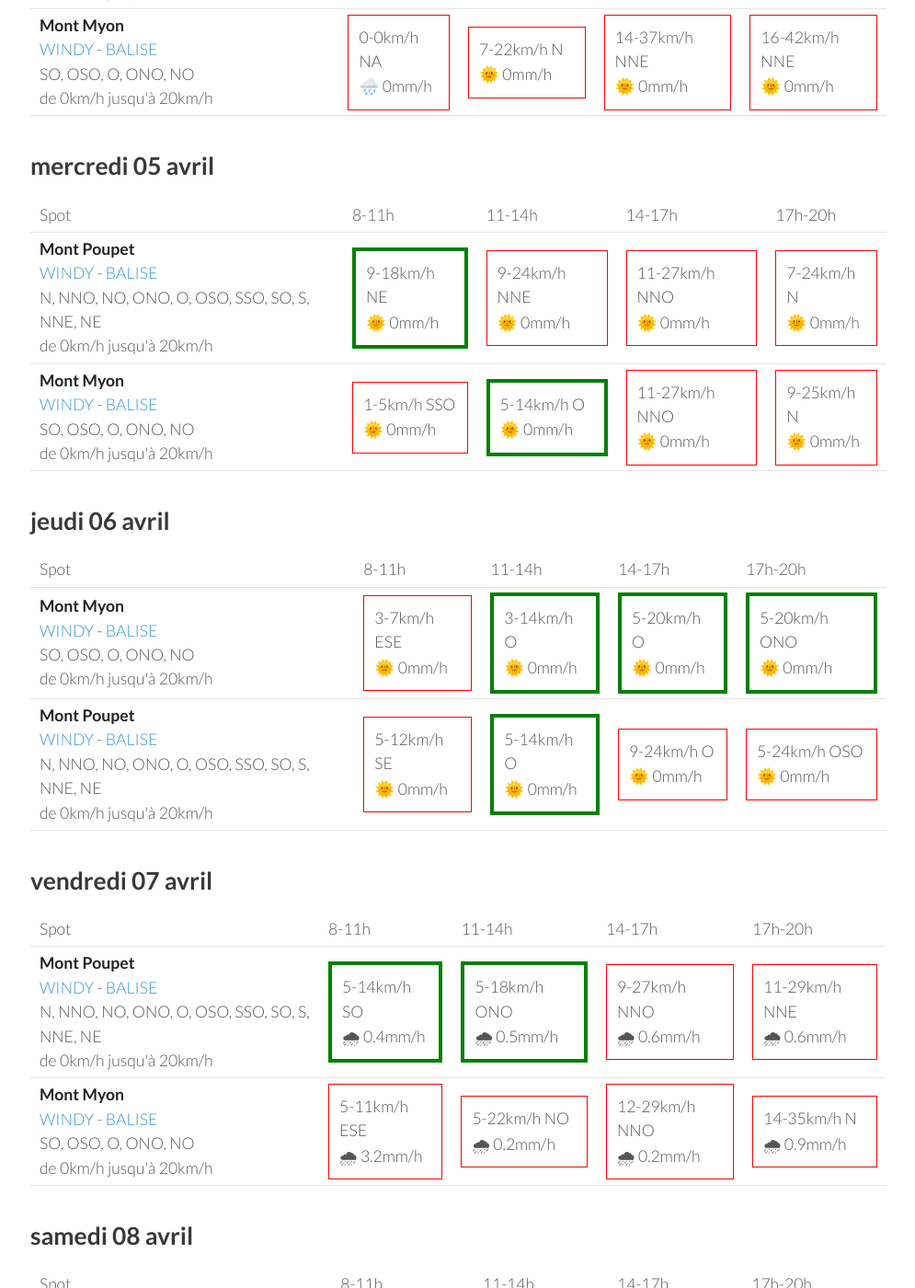
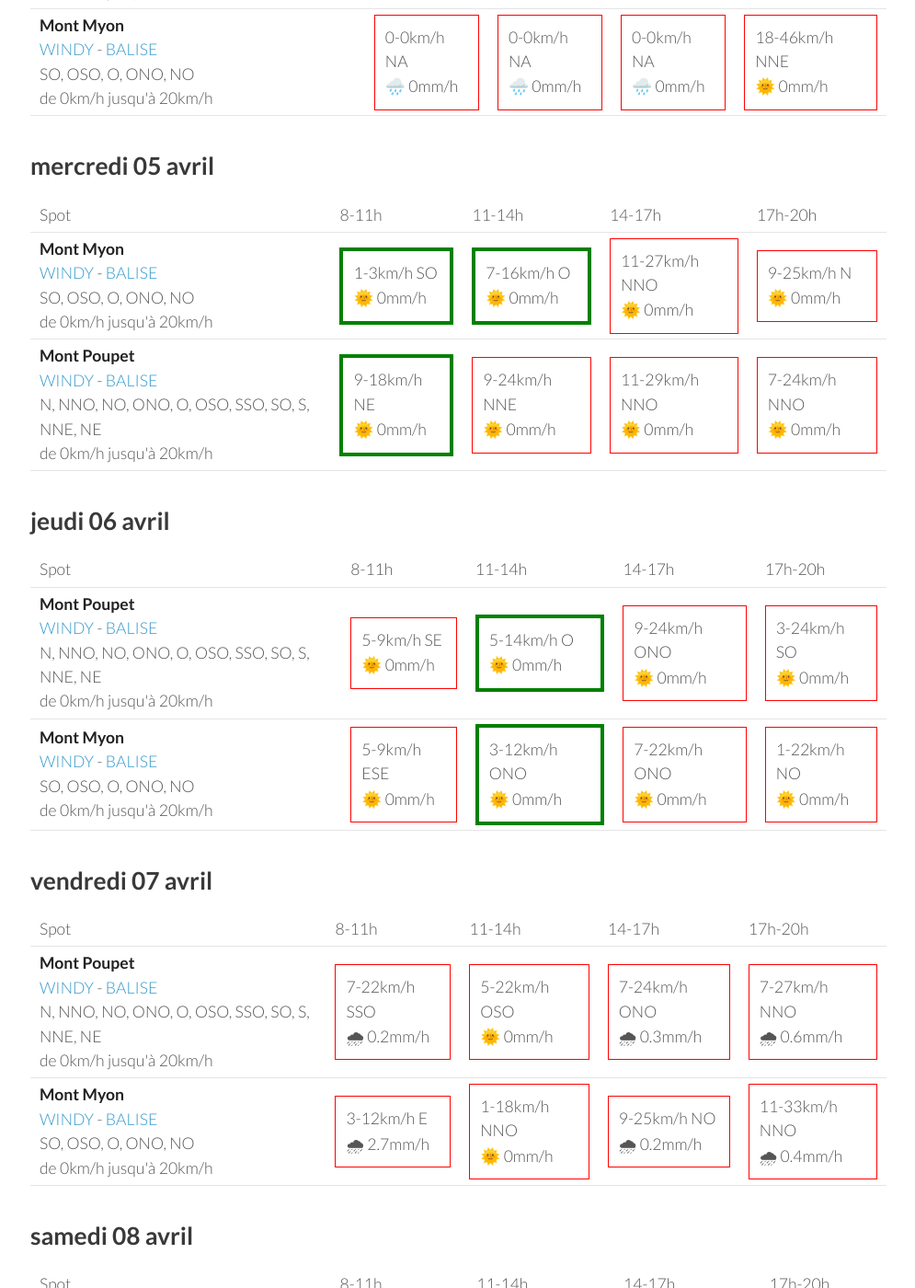
Before and after one commit to parapente-dans-le-nord/parapente-dans-le-nord.github.io, a Jekyll site: the page built from jura.markdown, in a window 1280 px wide and 1400 px high, scrolled down 500 px. Shown: the whole window at 92% size, without its empty margins (25-1020 px from the left). Built offline with Jekyll 4.4.1, drawn with Linux system fonts in a browser that asks for light colours; some of the changed text lies outside the part shown.

Commit message:
update index.markdown

```diff
--- a/jura.markdown
+++ b/jura.markdown
@@ -25,18 +25,18 @@ page mise à jour le mardi 04 avril 13:20
         <td><strong>Mont Poupet</strong><br><a href="https://windy.com/46.970/5.876?46.541,5.876,8">WINDY</a> - <span class=""><a href="http://www.balisemeteo.com/balise.php?idBalise=92">BALISE</a> </span><br> <span class="vent-favorable">N, NNO, NO, ONO, O, OSO, SSO, SO, S, NNE, NE</span><br><span class="force-vent">de 0km/h jusqu'à 20km/h</span> </td>
 
             <td><div class="not-flyable"><p>0-0km/h NA</p><p>🌧️ 0mm/h</p></div></td>
-            <td><div class="not-flyable"><p>14-38km/h NE</p><p>🌞 0mm/h</p></div></td>
-            <td><div class="not-flyable"><p>16-42km/h NE</p><p>🌞 0mm/h</p></div></td>
-            <td><div class="not-flyable"><p>16-42km/h NNE</p><p>🌞 0mm/h</p></div></td>
+            <td><div class="not-flyable"><p>0-0km/h NA</p><p>🌧️ 0mm/h</p></div></td>
+            <td><div class="not-flyable"><p>0-0km/h NA</p><p>🌧️ 0mm/h</p></div></td>
+            <td><div class="not-flyable"><p>16-44km/h NE</p><p>🌞 0mm/h</p></div></td>
 
     </tr>
 <tr>
         <td><strong>Mont Myon</strong><br><a href="https://windy.com/46.331/5.397?45.898,5.394,8,m:eWoagj8">WINDY</a> - <span class=""><a href="http://www.balisemeteo.com/balise.php?idBalise=70">BALISE</a> </span><br> <span class="vent-favorable">SO, OSO, O, ONO, NO</span><br><span class="force-vent">de 0km/h jusqu'à 20km/h</span> </td>
 
             <td><div class="not-flyable"><p>0-0km/h NA</p><p>🌧️ 0mm/h</p></div></td>
-            <td><div class="not-flyable"><p>7-22km/h N</p><p>🌞 0mm/h</p></div></td>
-            <td><div class="not-flyable"><p>14-37km/h NNE</p><p>🌞 0mm/h</p></div></td>
-            <td><div class="not-flyable"><p>16-42km/h NNE</p><p>🌞 0mm/h</p></div></td>
+            <td><div class="not-flyable"><p>0-0km/h NA</p><p>🌧️ 0mm/h</p></div></td>
+            <td><div class="not-flyable"><p>0-0km/h NA</p><p>🌧️ 0mm/h</p></div></td>
+            <td><div class="not-flyable"><p>18-46km/h NNE</p><p>🌞 0mm/h</p></div></td>
 
     </tr>
 
@@ -56,22 +56,22 @@ page mise à jour le mardi 04 avril 13:20
       <td>17h-20h</td>
     </tr>
 <tr>
+        <td><strong>Mont Myon</strong><br><a href="https://windy.com/46.331/5.397?45.898,5.394,8,m:eWoagj8">WINDY</a> - <span class=""><a href="http://www.balisemeteo.com/balise.php?idBalise=70">BALISE</a> </span><br> <span class="vent-favorable">SO, OSO, O, ONO, NO</span><br><span class="force-vent">de 0km/h jusqu'à 20km/h</span> </td>
+
+            <td><div class="flyable"><p>1-3km/h SO</p><p>🌞 0mm/h</p></div></td>
+            <td><div class="flyable"><p>7-16km/h O</p><p>🌞 0mm/h</p></div></td>
+            <td><div class="not-flyable"><p>11-27km/h NNO</p><p>🌞 0mm/h</p></div></td>
+            <td><div class="not-flyable"><p>9-25km/h N</p><p>🌞 0mm/h</p></div></td>
+
+
+    </tr>
+<tr>
         <td><strong>Mont Poupet</strong><br><a href="https://windy.com/46.970/5.876?46.541,5.876,8">WINDY</a> - <span class=""><a href="http://www.balisemeteo.com/balise.php?idBalise=92">BALISE</a> </span><br> <span class="vent-favorable">N, NNO, NO, ONO, O, OSO, SSO, SO, S, NNE, NE</span><br><span class="force-vent">de 0km/h jusqu'à 20km/h</span> </td>
 
             <td><div class="flyable"><p>9-18km/h NE</p><p>🌞 0mm/h</p></div></td>
             <td><div class="not-flyable"><p>9-24km/h NNE</p><p>🌞 0mm/h</p></div></td>
-            <td><div class="not-flyable"><p>11-27km/h NNO</p><p>🌞 0mm/h</p></div></td>
-            <td><div class="not-flyable"><p>7-24km/h N</p><p>🌞 0mm/h</p></div></td>
-
-
-    </tr>
-<tr>
-        <td><strong>Mont Myon</strong><br><a href="https://windy.com/46.331/5.397?45.898,5.394,8,m:eWoagj8">WINDY</a> - <span class=""><a href="http://www.balisemeteo.com/balise.php?idBalise=70">BALISE</a> </span><br> <span class="vent-favorable">SO, OSO, O, ONO, NO</span><br><span class="force-vent">de 0km/h jusqu'à 20km/h</span> </td>
-
-            <td><div class="not-flyable"><p>1-5km/h SSO</p><p>🌞 0mm/h</p></div></td>
-            <td><div class="flyable"><p>5-14km/h O</p><p>🌞 0mm/h</p></div></td>
-            <td><div class="not-flyable"><p>11-27km/h NNO</p><p>🌞 0mm/h</p></div></td>
-            <td><div class="not-flyable"><p>9-25km/h N</p><p>🌞 0mm/h</p></div></td>
+            <td><div class="not-flyable"><p>11-29km/h NNO</p><p>🌞 0mm/h</p></div></td>
+            <td><div class="not-flyable"><p>7-24km/h NNO</p><p>🌞 0mm/h</p></div></td>
 
 
     </tr>
@@ -92,22 +92,22 @@ page mise à jour le mardi 04 avril 13:20
       <td>17h-20h</td>
     </tr>
 <tr>
-        <td><strong>Mont Myon</strong><br><a href="https://windy.com/46.331/5.397?45.898,5.394,8,m:eWoagj8">WINDY</a> - <span class=""><a href="http://www.balisemeteo.com/balise.php?idBalise=70">BALISE</a> </span><br> <span class="vent-favorable">SO, OSO, O, ONO, NO</span><br><span class="force-vent">de 0km/h jusqu'à 20km/h</span> </td>
+        <td><strong>Mont Poupet</strong><br><a href="https://windy.com/46.970/5.876?46.541,5.876,8">WINDY</a> - <span class=""><a href="http://www.balisemeteo.com/balise.php?idBalise=92">BALISE</a> </span><br> <span class="vent-favorable">N, NNO, NO, ONO, O, OSO, SSO, SO, S, NNE, NE</span><br><span class="force-vent">de 0km/h jusqu'à 20km/h</span> </td>
 
-            <td><div class="not-flyable"><p>3-7km/h ESE</p><p>🌞 0mm/h</p></div></td>
-            <td><div class="flyable"><p>3-14km/h O</p><p>🌞 0mm/h</p></div></td>
-            <td><div class="flyable"><p>5-20km/h O</p><p>🌞 0mm/h</p></div></td>
-            <td><div class="flyable"><p>5-20km/h ONO</p><p>🌞 0mm/h</p></div></td>
+            <td><div class="not-flyable"><p>5-9km/h SE</p><p>🌞 0mm/h</p></div></td>
+            <td><div class="flyable"><p>5-14km/h O</p><p>🌞 0mm/h</p></div></td>
+            <td><div class="not-flyable"><p>9-24km/h ONO</p><p>🌞 0mm/h</p></div></td>
+            <td><div class="not-flyable"><p>3-24km/h SO</p><p>🌞 0mm/h</p></div></td>
 
 
     </tr>
 <tr>
-        <td><strong>Mont Poupet</strong><br><a href="https://windy.com/46.970/5.876?46.541,5.876,8">WINDY</a> - <span class=""><a href="http://www.balisemeteo.com/balise.php?idBalise=92">BALISE</a> </span><br> <span class="vent-favorable">N, NNO, NO, ONO, O, OSO, SSO, SO, S, NNE, NE</span><br><span class="force-vent">de 0km/h jusqu'à 20km/h</span> </td>
+        <td><strong>Mont Myon</strong><br><a href="https://windy.com/46.331/5.397?45.898,5.394,8,m:eWoagj8">WINDY</a> - <span class=""><a href="http://www.balisemeteo.com/balise.php?idBalise=70">BALISE</a> </span><br> <span class="vent-favorable">SO, OSO, O, ONO, NO</span><br><span class="force-vent">de 0km/h jusqu'à 20km/h</span> </td>
 
-            <td><div class="not-flyable"><p>5-12km/h SE</p><p>🌞 0mm/h</p></div></td>
-            <td><div class="flyable"><p>5-14km/h O</p><p>🌞 0mm/h</p></div></td>
-            <td><div class="not-flyable"><p>9-24km/h O</p><p>🌞 0mm/h</p></div></td>
-            <td><div class="not-flyable"><p>5-24km/h OSO</p><p>🌞 0mm/h</p></div></td>
+            <td><div class="not-flyable"><p>5-9km/h ESE</p><p>🌞 0mm/h</p></div></td>
+            <td><div class="flyable"><p>3-12km/h ONO</p><p>🌞 0mm/h</p></div></td>
+            <td><div class="not-flyable"><p>7-22km/h ONO</p><p>🌞 0mm/h</p></div></td>
+            <td><div class="not-flyable"><p>1-22km/h NO</p><p>🌞 0mm/h</p></div></td>
 
 
     </tr>
@@ -130,20 +130,20 @@ page mise à jour le mardi 04 avril 13:20
 <tr>
         <td><strong>Mont Poupet</strong><br><a href="https://windy.com/46.970/5.876?46.541,5.876,8">WINDY</a> - <span class=""><a href="http://www.balisemeteo.com/balise.php?idBalise=92">BALISE</a> </span><br> <span class="vent-favorable">N, NNO, NO, ONO, O, OSO, SSO, SO, S, NNE, NE</span><br><span class="force-vent">de 0km/h jusqu'à 20km/h</span> </td>
 
-            <td><div class="flyable"><p>5-14km/h SO</p><p>🌧 0.4mm/h</p></div></td>
-            <td><div class="flyable"><p>5-18km/h ONO</p><p>🌧 0.5mm/h</p></div></td>
-            <td><div class="not-flyable"><p>9-27km/h NNO</p><p>🌧 0.6mm/h</p></div></td>
-            <td><div class="not-flyable"><p>11-29km/h NNE</p><p>🌧 0.6mm/h</p></div></td>
+            <td><div class="not-flyable"><p>7-22km/h SSO</p><p>🌧 0.2mm/h</p></div></td>
+            <td><div class="not-flyable"><p>5-22km/h OSO</p><p>🌞 0mm/h</p></div></td>
+            <td><div class="not-flyable"><p>7-24km/h ONO</p><p>🌧 0.3mm/h</p></div></td>
+            <td><div class="not-flyable"><p>7-27km/h NNO</p><p>🌧 0.6mm/h</p></div></td>
 
 
     </tr>
 <tr>
         <td><strong>Mont Myon</strong><br><a href="https://windy.com/46.331/5.397?45.898,5.394,8,m:eWoagj8">WINDY</a> - <span class=""><a href="http://www.balisemeteo.com/balise.php?idBalise=70">BALISE</a> </span><br> <span class="vent-favorable">SO, OSO, O, ONO, NO</span><br><span class="force-vent">de 0km/h jusqu'à 20km/h</span> </td>
 
-            <td><div class="not-flyable"><p>5-11km/h ESE</p><p>🌧 3.2mm/h</p></div></td>
-            <td><div class="not-flyable"><p>5-22km/h NO</p><p>🌧 0.2mm/h</p></div></td>
-            <td><div class="not-flyable"><p>12-29km/h NNO</p><p>🌧 0.2mm/h</p></div></td>
-            <td><div class="not-flyable"><p>14-35km/h N</p><p>🌧 0.9mm/h</p></div></td>
+            <td><div class="not-flyable"><p>3-12km/h E</p><p>🌧 2.7mm/h</p></div></td>
+            <td><div class="not-flyable"><p>1-18km/h NNO</p><p>🌞 0mm/h</p></div></td>
+            <td><div class="not-flyable"><p>9-25km/h NO</p><p>🌧 0.2mm/h</p></div></td>
+            <td><div class="not-flyable"><p>11-33km/h NNO</p><p>🌧 0.4mm/h</p></div></td>
 
 
     </tr>
@@ -166,20 +166,20 @@ page mise à jour le mardi 04 avril 13:20
 <tr>
         <td><strong>Mont Poupet</strong><br><a href="https://windy.com/46.970/5.876?46.541,5.876,8">WINDY</a> - <span class=""><a href="http://www.balisemeteo.com/balise.php?idBalise=92">BALISE</a> </span><br> <span class="vent-favorable">N, NNO, NO, ONO, O, OSO, SSO, SO, S, NNE, NE</span><br><span class="force-vent">de 0km/h jusqu'à 20km/h</span> </td>
 
-            <td><div class="not-flyable"><p>11-22km/h ENE</p><p>🌞 0mm/h</p></div></td>
-            <td><div class="not-flyable"><p>18-38km/h NE</p><p>🌞 0mm/h</p></div></td>
-            <td><div class="not-flyable"><p>18-42km/h NE</p><p>🌞 0mm/h</p></div></td>
-            <td><div class="not-flyable"><p>18-44km/h NNE</p><p>🌞 0mm/h</p></div></td>
+            <td><div class="not-flyable"><p>9-16km/h E</p><p>🌞 0mm/h</p></div></td>
+            <td><div class="not-flyable"><p>11-25km/h NNE</p><p>🌞 0mm/h</p></div></td>
+            <td><div class="not-flyable"><p>12-29km/h NNE</p><p>🌧 0.2mm/h</p></div></td>
+            <td><div class="not-flyable"><p>12-29km/h N</p><p>🌞 0mm/h</p></div></td>
 
 
     </tr>
 <tr>
         <td><strong>Mont Myon</strong><br><a href="https://windy.com/46.331/5.397?45.898,5.394,8,m:eWoagj8">WINDY</a> - <span class=""><a href="http://www.balisemeteo.com/balise.php?idBalise=70">BALISE</a> </span><br> <span class="vent-favorable">SO, OSO, O, ONO, NO</span><br><span class="force-vent">de 0km/h jusqu'à 20km/h</span> </td>
 
-            <td><div class="not-flyable"><p>9-22km/h NNE</p><p>🌞 0mm/h</p></div></td>
-            <td><div class="not-flyable"><p>12-31km/h N</p><p>🌞 0mm/h</p></div></td>
-            <td><div class="not-flyable"><p>16-38km/h N</p><p>🌞 0mm/h</p></div></td>
-            <td><div class="not-flyable"><p>20-44km/h N</p><p>🌞 0mm/h</p></div></td>
+            <td><div class="not-flyable"><p>7-18km/h NNE</p><p>🌞 0mm/h</p></div></td>
+            <td><div class="not-flyable"><p>12-31km/h NNO</p><p>🌞 0mm/h</p></div></td>
+            <td><div class="not-flyable"><p>16-37km/h N</p><p>🌞 0mm/h</p></div></td>
+            <td><div class="not-flyable"><p>14-38km/h N</p><p>🌞 0mm/h</p></div></td>
 
 
     </tr>
@@ -200,22 +200,22 @@ page mise à jour le mardi 04 avril 13:20
       <td>17h-20h</td>
     </tr>
 <tr>
-        <td><strong>Mont Myon</strong><br><a href="https://windy.com/46.331/5.397?45.898,5.394,8,m:eWoagj8">WINDY</a> - <span class=""><a href="http://www.balisemeteo.com/balise.php?idBalise=70">BALISE</a> </span><br> <span class="vent-favorable">SO, OSO, O, ONO, NO</span><br><span class="force-vent">de 0km/h jusqu'à 20km/h</span> </td>
+        <td><strong>Mont Poupet</strong><br><a href="https://windy.com/46.970/5.876?46.541,5.876,8">WINDY</a> - <span class=""><a href="http://www.balisemeteo.com/balise.php?idBalise=92">BALISE</a> </span><br> <span class="vent-favorable">N, NNO, NO, ONO, O, OSO, SSO, SO, S, NNE, NE</span><br><span class="force-vent">de 0km/h jusqu'à 20km/h</span> </td>
 
-            <td><div class="not-flyable"><p>1-12km/h E</p><p>🌞 0mm/h</p></div></td>
-            <td><div class="flyable"><p>5-18km/h NO</p><p>🌞 0mm/h</p></div></td>
-            <td><div class="not-flyable"><p>9-24km/h N</p><p>🌞 0mm/h</p></div></td>
-            <td><div class="not-flyable"><p>12-31km/h NNO</p><p>🌞 0mm/h</p></div></td>
+            <td><div class="not-flyable"><p>9-18km/h E</p><p>🌞 0mm/h</p></div></td>
+            <td><div class="not-flyable"><p>12-29km/h NNE</p><p>🌞 0mm/h</p></div></td>
+            <td><div class="not-flyable"><p>16-37km/h NE</p><p>🌞 0mm/h</p></div></td>
+            <td><div class="not-flyable"><p>16-37km/h NNE</p><p>🌞 0mm/h</p></div></td>
 
 
     </tr>
 <tr>
-        <td><strong>Mont Poupet</strong><br><a href="https://windy.com/46.970/5.876?46.541,5.876,8">WINDY</a> - <span class=""><a href="http://www.balisemeteo.com/balise.php?idBalise=92">BALISE</a> </span><br> <span class="vent-favorable">N, NNO, NO, ONO, O, OSO, SSO, SO, S, NNE, NE</span><br><span class="force-vent">de 0km/h jusqu'à 20km/h</span> </td>
+        <td><strong>Mont Myon</strong><br><a href="https://windy.com/46.331/5.397?45.898,5.394,8,m:eWoagj8">WINDY</a> - <span class=""><a href="http://www.balisemeteo.com/balise.php?idBalise=70">BALISE</a> </span><br> <span class="vent-favorable">SO, OSO, O, ONO, NO</span><br><span class="force-vent">de 0km/h jusqu'à 20km/h</span> </td>
 
-            <td><div class="not-flyable"><p>9-22km/h E</p><p>🌞 0mm/h</p></div></td>
-            <td><div class="not-flyable"><p>11-27km/h NNE</p><p>🌞 0mm/h</p></div></td>
-            <td><div class="not-flyable"><p>14-35km/h NNE</p><p>🌞 0mm/h</p></div></td>
-            <td><div class="not-flyable"><p>14-35km/h NNE</p><p>🌞 0mm/h</p></div></td>
+            <td><div class="not-flyable"><p>5-14km/h NE</p><p>🌞 0mm/h</p></div></td>
+            <td><div class="not-flyable"><p>9-22km/h NNO</p><p>🌞 0mm/h</p></div></td>
+            <td><div class="not-flyable"><p>12-31km/h N</p><p>🌞 0mm/h</p></div></td>
+            <td><div class="not-flyable"><p>16-35km/h N</p><p>🌞 0mm/h</p></div></td>
 
 
     </tr>
```
Also changed, not shown: other parts of jura.markdown (+1 -1 lines).
